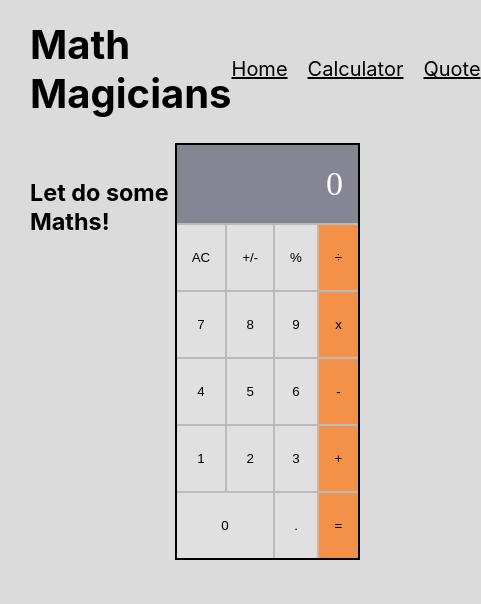
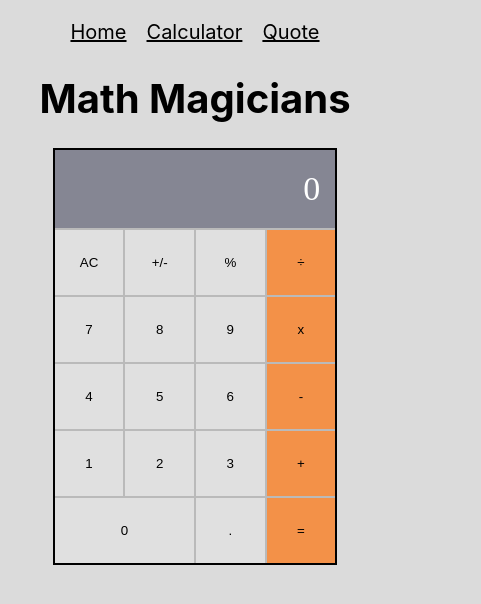
Before and after one commit to Olivier-Kango/math-magicians, a React (Create React App) app: page /calculator in a window 390 px wide. Shown: the top 604 px of the page, 481 px wide, since content can reach past the window. Built offline with nearby package versions, Linux system fonts and the light colour scheme.

Commit message:
Add media query

```diff
--- a/src/App.css
+++ b/src/App.css
@@ -51,3 +51,22 @@ button {
     margin: 70px 0 20px 0;
   }
 }
+
+@media only screen and (max-width: 768px) {
+  header {
+    flex-direction: column-reverse;
+    gap: 30px;
+  }
+
+  h3, p {
+    text-align: center;
+  }
+
+  .container-calculator {
+    flex-direction: column;
+  }
+
+  .container-calculator h3 {
+    display: none;
+  }
+}
--- a/src/components/Calculator.js
+++ b/src/components/Calculator.js
@@ -26,7 +26,7 @@ const Calculator = () => {
   };
 
   return (
-    <div style={container}>
+    <div style={container} className="container-calculator">
       <h3 style={h3}>Let do some Maths!</h3>
       <div className="container">
         <div className="result">{items.next || items.operation || items.total || 0}</div>
--- a/src/components/Quote.js
+++ b/src/components/Quote.js
@@ -1,14 +1,14 @@
 import React from 'react';
 
 const h3 = {
-  margin: '30vh 0',
+  margin: '25vh 0',
   textAlign: 'center',
   color: '#00004B',
 };
 
 const Quote = () => (
   <div>
-    <h3 style={h3}>
+    <h3 style={h3} className="h-quote">
       Mathematics is not about numbers, equations, computations, or algorithms:
       <br />
       It is about understanding.
```
